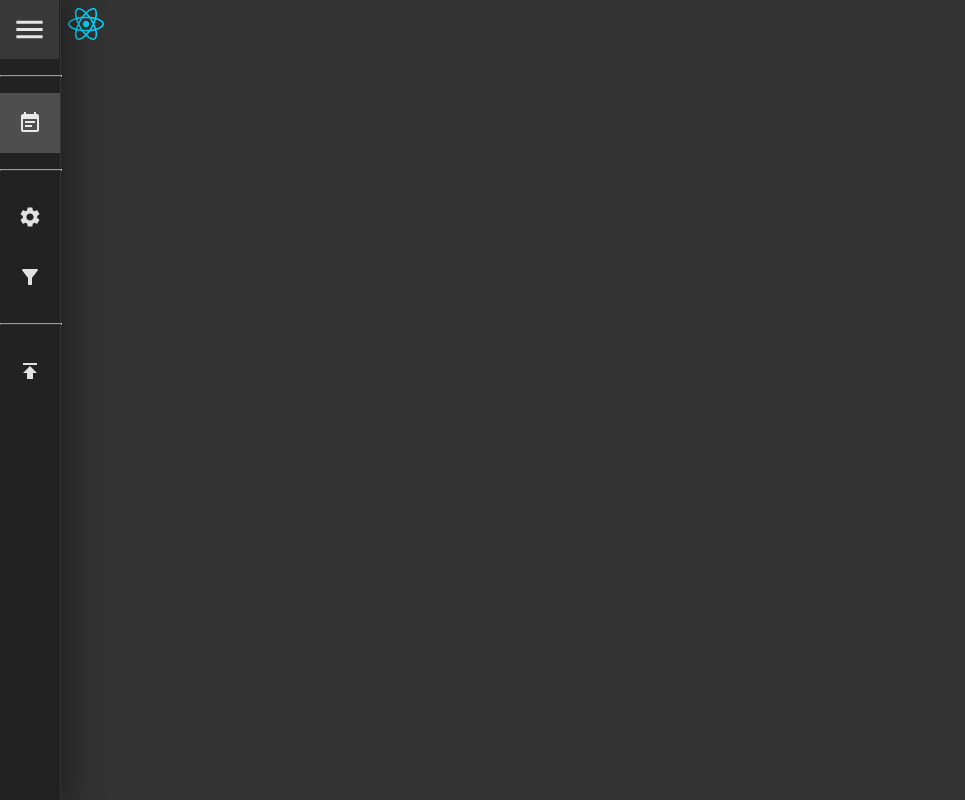
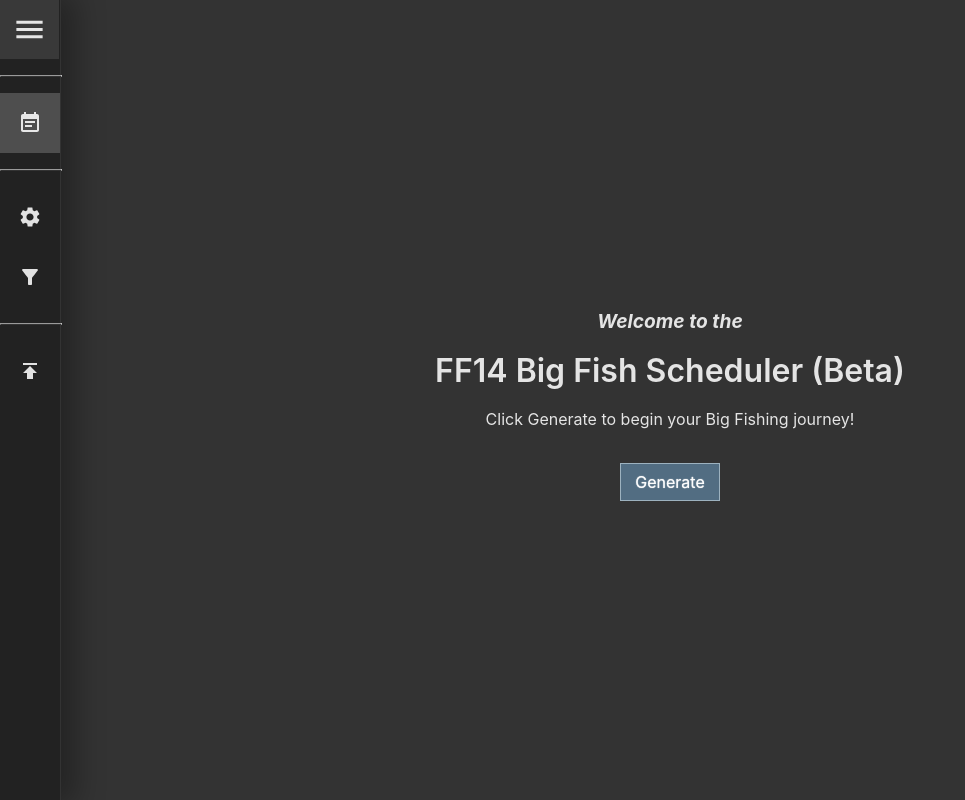
Before and after one commit to LieutenantR2/ff14-fish-scheduler, a React (Vite) app: page / in a window 1280 px wide. Shown: the whole page, without its empty margins (0-965 px from the left). Built offline with nearby package versions, Linux system fonts and the light colour scheme.

Commit message:
scheduler UI updates
placeholder for interval creation
added weighted interval scheduling algo
fixed UI for smaller screens

```diff
--- a/src/App.tsx
+++ b/src/App.tsx
@@ -1,13 +1,14 @@
 /** @jsxImportSource @emotion/react */
 import { css } from '@emotion/react';
-import { useCallback, useEffect, useState } from 'react';
+import { useCallback, useState } from 'react';
 import './App.css';
 import NavigationMenu from './components/NavigationMenu.tsx';
-import { LARGE_SCREEN_SIZE } from './constants/UI.ts';
-import reactLogo from './assets/react.svg';
 import FishFilterPage from './components/FishFilterPage.tsx';
 import ConfigurationProvider from './contexts/ConfigurationProvider.tsx';
 import ImportConfigurationPage from './components/ImportConfigurationPage.tsx';
+import TextButton from './components/GenericUI/TextButton.tsx';
+import { createIntervals, weightedIntervalScheduling } from './components/Schedule/scheduler.ts';
+import { Interval } from './components/Schedule/Interval.ts';
 
 const Styles = css({
   boxSizing: 'border-box',
@@ -31,23 +32,53 @@
       left: '-100vw',
     },
   },
+
+  '.landing-page': {
+    width: '100%',
+    height: '100%',
+    display: 'flex',
+    flexDirection: 'column',
+    justifyContent: 'center',
+    alignItems: 'center',
+    padding: '15px',
+    boxSizing: 'border-box',
+
+    h1: {
+      fontSize: '2rem',
+      margin: '8px 0',
+      textAlign: 'center',
+      lineHeight: '2.5rem',
+    },
+
+    h2: {
+      fontSize: '1.2rem',
+      margin: '8px 0',
+      fontStyle: 'italic',
+      textAlign: 'center',
+    },
+
+    span: {
+      margin: '8px 0 32px',
+      textAlign: 'center',
+    },
+  },
 });
 
 function App() {
-  const mediaQuery = window.matchMedia(`(min-width: ${LARGE_SCREEN_SIZE})`);
-  const [isLargeScreen, setIsLargeScreen] = useState(mediaQuery.matches);
+  const [schedule, setSchedule] = useState<Interval[] | null>(null);
+  const [isGenerating, setIsGenerating] = useState(false);
   const [activeOverlay, setActiveOverlay] = useState<string | null>(null);
-
-  useEffect(() => {
-    const listener = (e: MediaQueryListEvent) => {
-      setIsLargeScreen(e.matches);
-    };
-    mediaQuery.addEventListener('change', listener);
-    return () => mediaQuery.removeEventListener('change', listener);
-  }, [mediaQuery]);
 
   const handleOverlayChange = useCallback((page: string) => {
     setActiveOverlay(page === 'schedule' ? null : page);
+  }, []);
+
+  const handleGenerateSchedule = useCallback(async () => {
+    setIsGenerating(true);
+    const intervals = await createIntervals();
+    const schedule = await weightedIntervalScheduling(intervals);
+    setSchedule(schedule);
+    setIsGenerating(false);
   }, []);
 
   return (
@@ -59,9 +90,19 @@
             {activeOverlay === 'filter' && <FishFilterPage />}
             {activeOverlay === 'import' && <ImportConfigurationPage />}
           </div>
-          <div>
-            <img src={reactLogo} className="logo react" alt="React logo" />
-          </div>
+          {!schedule && (
+            <div className="landing-page">
+              <h2>Welcome to the</h2>
+              <h1>FF14 Big Fish Scheduler (Beta)</h1>
+              <span>Click Generate to begin your Big Fishing journey!</span>
+              <TextButton
+                isDisabled={isGenerating}
+                buttonText="Generate"
+                onSubmit={handleGenerateSchedule}
+              />
+              {isGenerating && <span>Generating schedule...</span>}
+            </div>
+          )}
         </div>
       </ConfigurationProvider>
     </>
--- a/src/components/Filter/CheckableOption.tsx
+++ b/src/components/Filter/CheckableOption.tsx
@@ -5,6 +5,7 @@
   display: 'flex',
   flexDirection: 'row',
   minWidth: '170px',
+  maxWidth: '240px',
   width: '40%',
   alignItems: 'center',
   padding: '3px',
--- a/src/components/Filter/FishExpansionFilter.tsx
+++ b/src/components/Filter/FishExpansionFilter.tsx
@@ -19,12 +19,14 @@
   boxShadow: '0 0 3px 3px rgba(0, 0, 0, 0.1)',
   display: 'flex',
 
+  [`@media (min-width: 800px)`]: {
     '&.collapsed': {
       maxWidth: 'unset',
       minWidth: 'unset',
       flexGrow: 'unset',
       flexBasis: 'unset',
       width: 'unset',
+    },
   },
 
   '.heading': {
@@ -210,7 +212,7 @@
           <div className="clickable" onClick={() => setBaitCollapsed(!baitCollapsed)}>
             <PhishingIcon fontSize="small" />
             <span>Baits - {baitCount} selected</span>
-            <span className="hint-text">(click to toggle {baitCollapsed ? 'show' : 'hide'})</span>
+            <span className="hint-text">(click to {baitCollapsed ? 'show' : 'hide'})</span>
           </div>
           <span
             className={'link-button ' + (!availableBaits.length ? 'disabled' : '')}
@@ -242,7 +244,7 @@
           <div className="clickable" onClick={() => setFishCollapsed(!fishCollapsed)}>
             <SetMealIcon fontSize="small" />
             <span>Fishes - {fishCount} selected</span>
-            <span className="hint-text">(click to toggle {fishCollapsed ? 'show' : 'hide'})</span>
+            <span className="hint-text">(click to {fishCollapsed ? 'show' : 'hide'})</span>
           </div>
           <span
             className={'link-button ' + (!availableFishes.length ? 'disabled' : '')}
--- a/src/components/GenericUI/TextCheckboxButton.tsx
+++ b/src/components/GenericUI/TextCheckboxButton.tsx
@@ -2,7 +2,7 @@
 import { css } from '@emotion/react';
 
 const Styles = css({
-  padding: '6px 14px',
+  padding: '10px 14px',
   border: '1px solid #9DB2BF',
   cursor: 'pointer',
   userSelect: 'none',
--- /dev/null
+++ b/src/components/Schedule/Interval.ts
@@ -0,0 +1,9 @@
+export type Interval = {
+  weight: number;
+  travelStartTimeStamp?: number;
+  travelEndTimeStamp?: number;
+  prepStartTimeStamp?: number;
+  prepEndTimeStamp?: number;
+  startTimestamp: number;
+  endTimestamp: number;
+};
--- /dev/null
+++ b/src/components/Schedule/scheduler.ts
@@ -0,0 +1,37 @@
+import { Interval } from './Interval.ts';
+
+export async function createIntervals(): Promise<Interval[]> {
+  return Promise.resolve([]);
+}
+
+export async function weightedIntervalScheduling(intervals: Interval[]): Promise<Interval[]> {
+  const intervalsByStartTime = intervals.sort((a, b) => a.startTimestamp - b.startTimestamp);
+
+  const memoized: Record<number, { intervals: Interval[]; weight: number }> = {
+    [-1]: { intervals: [], weight: 0.0 },
+  };
+
+  intervalsByStartTime.forEach((currentInterval, i) => {
+    const currentBestResult = memoized[i > 0 ? intervalsByStartTime[i - 1].endTimestamp : -1];
+    let precedingInterval: Interval | undefined;
+    for (let j = i; j > -1; j--) {
+      if (intervalsByStartTime[j].endTimestamp <= currentInterval.startTimestamp) {
+        precedingInterval = intervalsByStartTime[j];
+        break;
+      }
+    }
+    const { intervals: bestPrecedingIntervals, weight: bestPrecedingWeight } =
+      memoized[precedingInterval?.endTimestamp ?? -1];
+    const currentWeight = bestPrecedingWeight + currentInterval.weight;
+
+    memoized[currentInterval.endTimestamp] =
+      currentWeight > currentBestResult.weight
+        ? {
+            intervals: [...bestPrecedingIntervals, currentInterval],
+            weight: currentWeight,
+          }
+        : currentBestResult;
+  });
+
+  return Promise.resolve(Object.values(memoized).sort((a, b) => b.weight - a.weight)[0].intervals);
+}
--- a/src/contexts/ConfigurationProvider.tsx
+++ b/src/contexts/ConfigurationProvider.tsx
@@ -20,6 +20,15 @@
   const [baitTypes, setBaitTypes] = useState(new Set<BaitType>(AllBaits.map((b) => b.id)));
   const [fishTypes, setFishTypes] = useState(new Set<BigFishType>(AllFishes.map((f) => f.id)));
   const [completedFishes, setCompletedFishes] = useState(new Set<BigFishType>());
+
+  const [scheduleLookaheadMonths, setScheduleLookaheadMonths] = useState(12);
+  const [scheduleDurationHours, setScheduleDurationHours] = useState(12);
+  const [travelTimeSeconds, setTravelTimeSeconds] = useState(60);
+  const [stacksPrepTimeSeconds, setStacksPrepTimeSeconds] = useState(300);
+  const [moochPrepTimeSeconds, setMoochPrepTimeSeconds] = useState(120);
+  const [customFishOrdering, setCustomFishOrdering] = useState<BigFishType[] | undefined>(
+    undefined
+  );
 
   const onSelectPatch = useCallback(
     (patchNames: string[], isSelected: boolean) => {
@@ -118,6 +127,30 @@
     [fishTypes, onSelectPatch, patches]
   );
 
+  const updateScheduleLookaheadMonths = useCallback((months: number) => {
+    setScheduleLookaheadMonths(months);
+  }, []);
+
+  const updateScheduleDurationHours = useCallback((hours: number) => {
+    setScheduleDurationHours(hours);
+  }, []);
+
+  const updateTravelTimeSeconds = useCallback((seconds: number) => {
+    setTravelTimeSeconds(seconds);
+  }, []);
+
+  const updateStacksPrepTimeSeconds = useCallback((seconds: number) => {
+    setStacksPrepTimeSeconds(seconds);
+  }, []);
+
+  const updateMoochPrepTimeSeconds = useCallback((seconds: number) => {
+    setMoochPrepTimeSeconds(seconds);
+  }, []);
+
+  const updateCustomFishOrdering = useCallback((fishOrder: BigFishType[] | undefined) => {
+    setCustomFishOrdering(fishOrder);
+  }, []);
+
   const contextValue = useMemo<ConfigurationContextModel>(
     () => ({
       patches,
@@ -129,6 +162,20 @@
       onSelectFish,
       onSelectBait,
       loadCarbunclePlushySettings,
+
+      scheduleLookaheadMonths,
+      scheduleDurationHours,
+      travelTimeSeconds,
+      stacksPrepTimeSeconds,
+      moochPrepTimeSeconds,
+      customFishOrdering,
+
+      setScheduleLookaheadMonths: updateScheduleLookaheadMonths,
+      setScheduleDurationHours: updateScheduleDurationHours,
+      setTravelTimeSeconds: updateTravelTimeSeconds,
+      setStacksPrepTimeSeconds: updateStacksPrepTimeSeconds,
+      setMoochPrepTimeSeconds: updateMoochPrepTimeSeconds,
+      setCustomFishOrdering: updateCustomFishOrdering,
     }),
     [
       patches,
@@ -139,6 +186,18 @@
       onSelectFish,
       onSelectBait,
       loadCarbunclePlushySettings,
+      scheduleLookaheadMonths,
+      scheduleDurationHours,
+      travelTimeSeconds,
+      stacksPrepTimeSeconds,
+      moochPrepTimeSeconds,
+      customFishOrdering,
+      updateScheduleLookaheadMonths,
+      updateScheduleDurationHours,
+      updateTravelTimeSeconds,
+      updateStacksPrepTimeSeconds,
+      updateMoochPrepTimeSeconds,
+      updateCustomFishOrdering,
     ]
   );
 
```
Also changed, not shown: src/components/Schedule/ScheduleData.ts (added, +14 -0 lines), src/contexts/ConfigurationContext.tsx (+12 -0 lines). Lines whose indentation alone changed are shown as unchanged.
